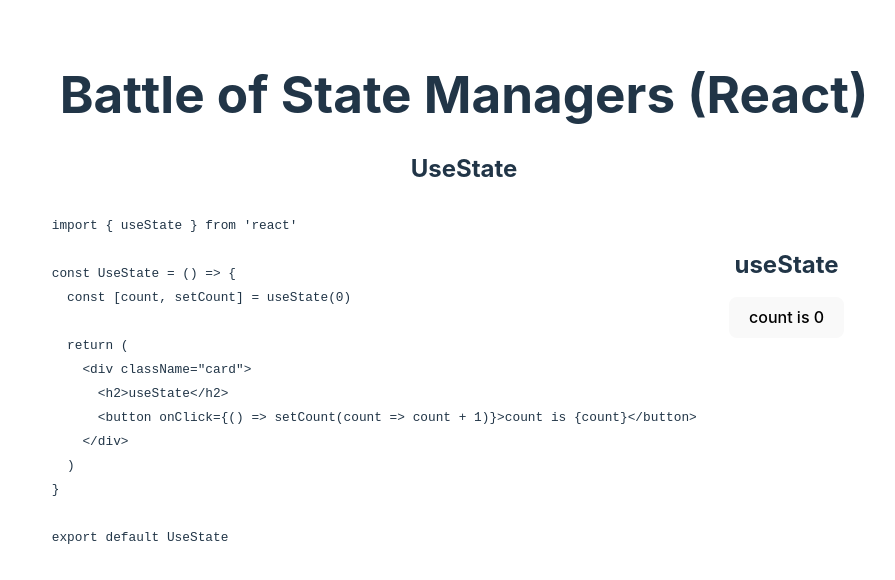
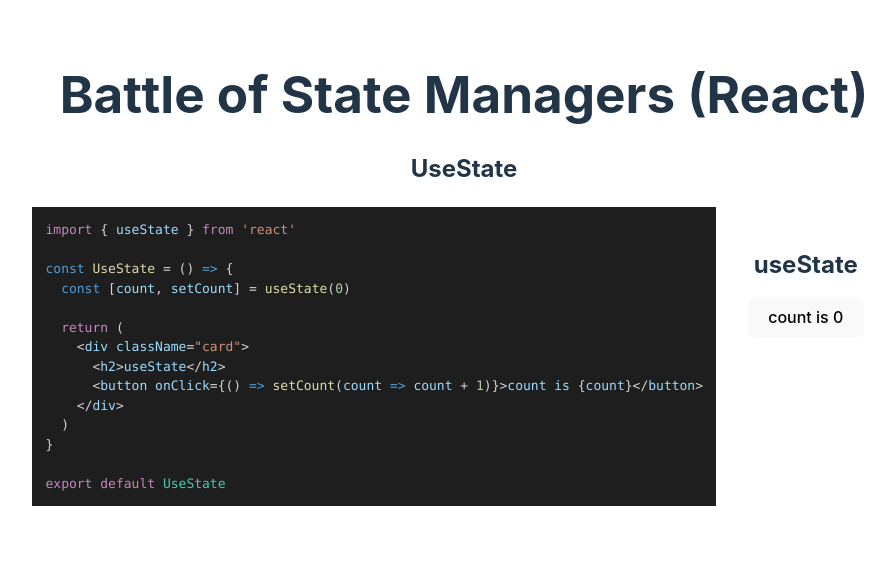
Before and after one commit to bkrmadtya/battle-of-state-managers, a React (Vite) app: page / in a window 1280 px wide. Shown: the top 580 px of the page, without its empty margins (176-1071 px from the left). Built offline with nearby package versions, Linux system fonts and the light colour scheme.

Commit message:
feat: implemented syntax highlighting

```diff
--- a/package.json
+++ b/package.json
@@ -19,11 +19,13 @@
     "react": "^18.2.0",
     "react-code-blocks": "0.0.9-0",
     "react-dom": "^18.2.0",
-    "react-highlight": "^0.14.0"
+    "react-highlight": "^0.14.0",
+    "react-syntax-highlighter": "^15.5.0"
   },
   "devDependencies": {
     "@types/react": "^18.0.17",
     "@types/react-dom": "^18.0.6",
+    "@types/react-syntax-highlighter": "^15.5.5",
     "@typescript-eslint/eslint-plugin": "^5.38.1",
     "@typescript-eslint/parser": "^5.38.1",
     "@vitejs/plugin-react": "^2.1.0",
--- a/src/components/CodeAndDemo.tsx
+++ b/src/components/CodeAndDemo.tsx
@@ -1,4 +1,7 @@
 import { FC } from 'react'
+
+import { Prism as SyntaxHighlighter } from 'react-syntax-highlighter'
+import { vscDarkPlus } from 'react-syntax-highlighter/dist/esm/styles/prism'
 
 type StateManagerProps = {
   Component: () => JSX.Element
@@ -11,7 +14,13 @@ const StateManager: FC<StateManagerProps> = ({ Component, rawCode, name }) => {
     <div>
       <h2>{name}</h2>
       <div style={{ display: 'flex', width: '100%' }}>
-        <pre style={{ flex: '1', fontSize: '0.8rem', textAlign: 'left' }}>{rawCode}</pre>
+        <SyntaxHighlighter
+          language="javascript"
+          style={vscDarkPlus}
+          wrapLongLines
+        >
+          {rawCode}
+        </SyntaxHighlighter>
         <div style={{ flex: '1' }}>
           <Component />
         </div>
```
Also changed, not shown: 1 other file (tests, documents, lock files or other folders).
